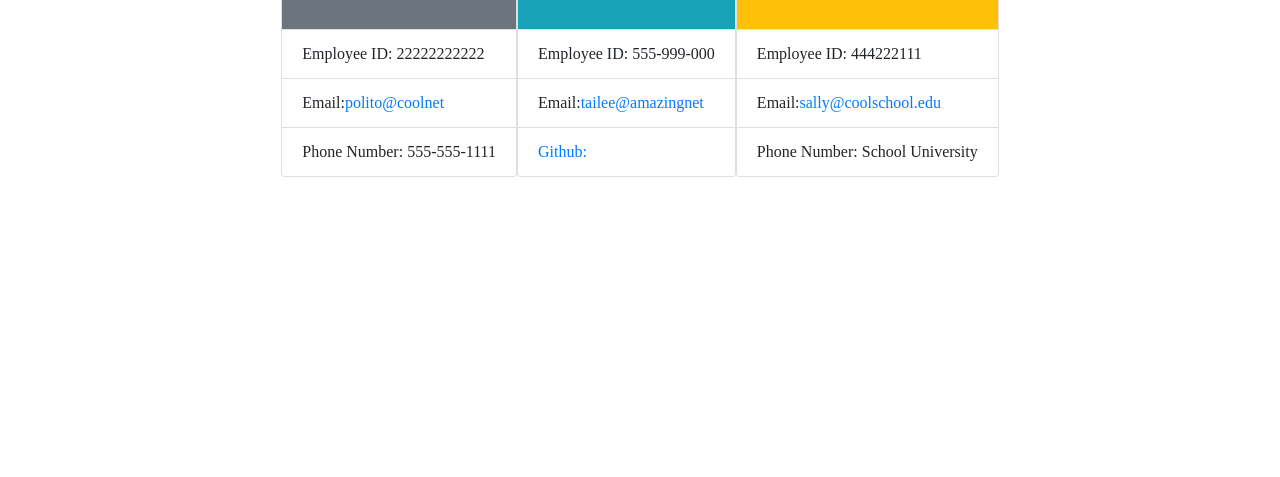
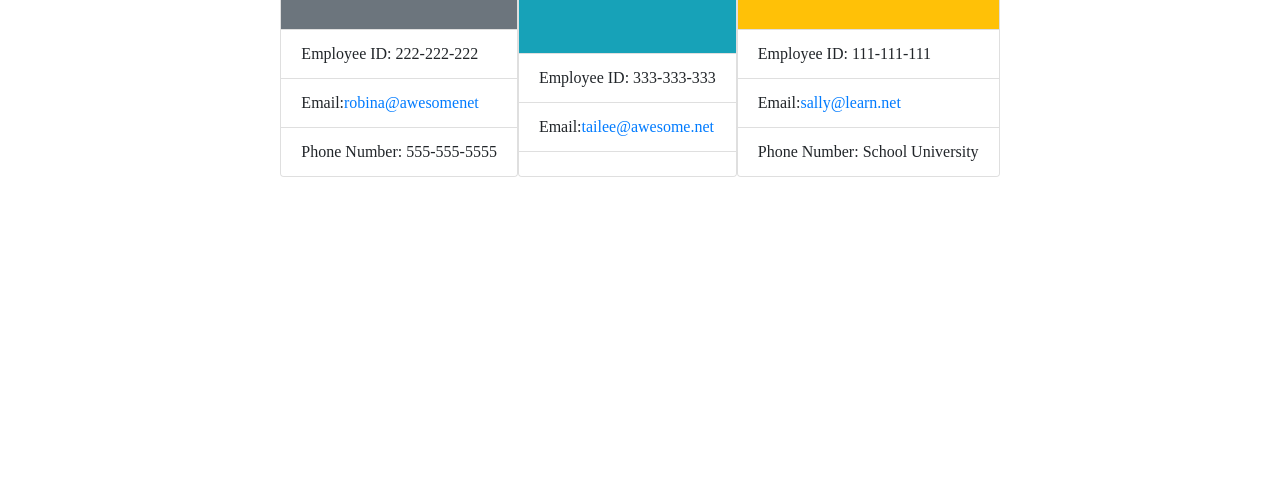
Before and after one commit to rgonsahn/employee-generator, a website: page distribution/htmlCard.html in a window 1280 px wide. Shown: the part 323-800 px from the top of the page. Drawn offline with nearby package versions, Linux system fonts and the light colour scheme; a web font is replaced by a local one.

```diff
--- a/distribution/htmlCard.html
+++ b/distribution/htmlCard.html
@@ -19,30 +19,30 @@
 
             <div class="d-flex flex-wrap justify-content-center"> <div class="card text-bg-info mb-3" style="max-width: 18rem;">
                 <div class="card-body bg-secondary text-light">
-                <h4 class="card-header">Name: Polito</h4>
+                <h4 class="card-header">Name: Robina</h4>
                 <h4 class="card-title">Role:Manager</h4>
                 </div>
                 <ul class="list-group list-group-flush">
-                <li class="list-group-item">Employee ID: 22222222222</li>
-                <li class="list-group-item">Email:<a href="mailto:polito@coolnet">polito@coolnet</a></li>
-                <li class="list-group-item">Phone Number: 555-555-1111</li>
+                <li class="list-group-item">Employee ID: 222-222-222</li>
+                <li class="list-group-item">Email:<a href="mailto:robina@awesomenet">robina@awesomenet</a></li>
+                <li class="list-group-item">Phone Number: 555-555-5555</li>
                 </div><div class="card text-bg-info mb-3" style="max-width: 18rem;">
                 <div class="card-body bg-info text-dark">
                 <h4 class="card-header">Name: Tailee</h4>
                 <h4 class="card-title">Role:Engineer</h4>
                 </div>
                 <ul class="list-group list-group-flush">
-                <li class="list-group-item">Employee ID: 555-999-000</li>
-                <li class="list-group-item">Email:<a href="mailto:tailee@amazingnet">tailee@amazingnet</a></li>
-                <li class="list-group-item"><a href="http://www.github.com">Github:</a></li>
+                <li class="list-group-item">Employee ID: 333-333-333</li>
+                <li class="list-group-item">Email:<a href="mailto:tailee@awesome.net">tailee@awesome.net</a></li>
+                <li class="list-group-item"><a href="taileegonsahn"></a></li>
                 </div><div class="card text-bg-info mb-3" style="max-width: 18rem;">
                 <div class="card-body bg-warning text-light">
                 <h4 class="card-header">Name: Sally</h4>
                 <h4 class="card-title">Role:Intern</h4>
                 </div>
                 <ul class="list-group list-group-flush">
-                <li class="list-group-item">Employee ID: 444222111</li>
-                <li class="list-group-item">Email:<a href="mailto:sally@coolschool.edu">sally@coolschool.edu</a></li>
+                <li class="list-group-item">Employee ID: 111-111-111</li>
+                <li class="list-group-item">Email:<a href="mailto:sally@learn.net">sally@learn.net</a></li>
                 <li class="list-group-item">Phone Number: School University</li>
                 </div> </div>
     </div>
```
Also changed, not shown: README.md.
